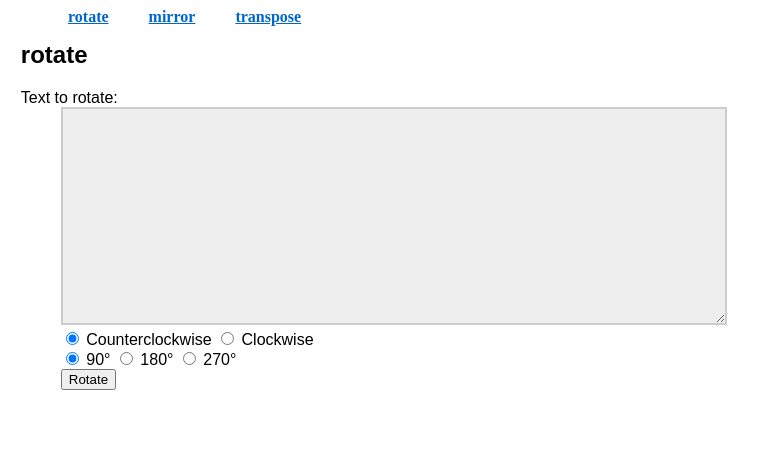
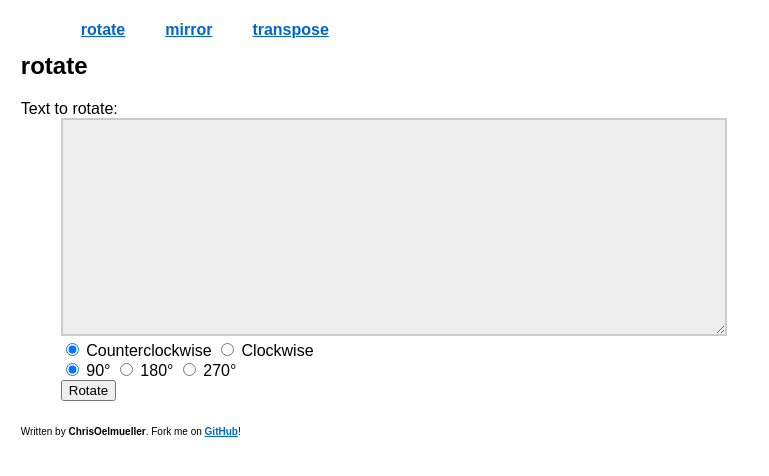
Before and after one commit to ChrisOelmueller/rotate, a Flask app: page / in a window 1280 px wide. Shown: the top 476 px of the page, without its empty margins (0-769 px from the left). Run offline with Flask 2, Linux system fonts and the light colour scheme.

Commit message:
Footer with backlink

```diff
--- a/static/style.css
+++ b/static/style.css
@@ -1,9 +1,12 @@
+body     { padding: 0.8em; font-family: sans-serif; }
 pre      { background: #eee; border: 2px solid #ccc; }
 textarea { background: #eee; border: 2px solid #ccc; }
 
-.page    { padding: 0.8em; font-family: sans-serif; }
+a        { font-weight: bold; color: #06c; }
+a:hover  { color: #039; }
+li a     { padding: 10px 20px; }
 
 #nav     { width: 100%; list-style: none; float: left; margin: 0 0 0.8em 0; }
 #nav li  { float: left; }
-#nav li a{ padding: 10px 20px; font-weight: bold; color: #06c; }
-#nav li a:hover { color: #039; }
+
+.footer  { font-size: x-small; margin: 2.5em 0; }
--- a/templates/template.html
+++ b/templates/template.html
@@ -7,3 +7,8 @@
 {% endfor %}</ul>
 
 <div class=page>{% block body %}{% endblock %}</div>
+
+<div class=footer>
+	Written by <strong>ChrisOelmueller</strong>.
+	Fork me on <a href=https://github.com/ChrisOelmueller/rotate>GitHub</a>!
+</div>
```
